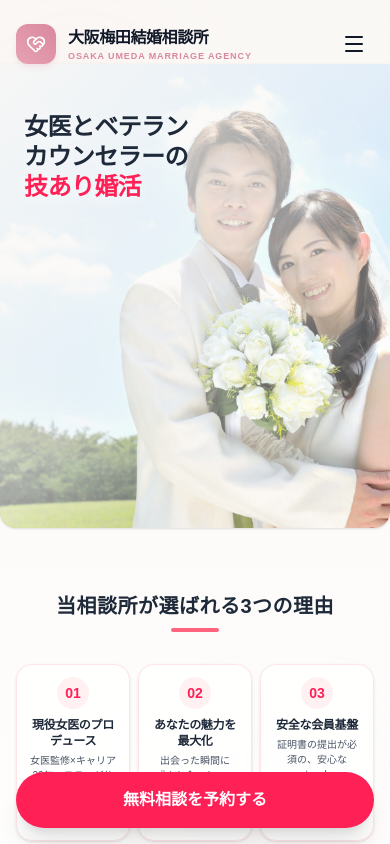
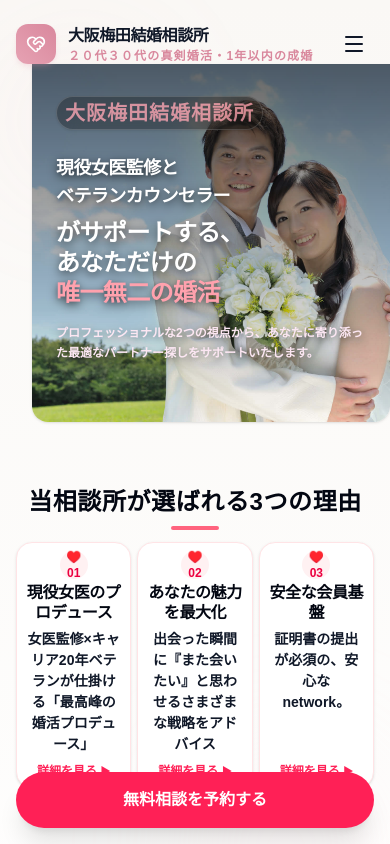
Before and after one commit to shougapan/Toa-Website, a Next.js app: page / in a window 390 px wide. Shown: the top 844 px of the page. Built offline with nearby package versions, Linux system fonts and the light colour scheme.

Commit message:
Revision for smartphones

```diff
--- a/app/page.tsx
+++ b/app/page.tsx
@@ -5,86 +5,117 @@ export default function Home() {
     <div className="space-y-16 pb-24 md:pb-12">
 
       {/* --- HERO SECTION --- */}
-      <section className="-mx-4 sm:-mx-6 lg:-mx-8 relative h-[55vh] min-h-[380px] md:h-[500px] overflow-hidden rounded-b-2xl md:rounded-2xl shadow-sm">
-        {/* 1. Your Light Blue Background Image */}
+      {/* Aspect-square on mobile keeps the space large enough to accommodate the bigger text comfortably */}
+<section className="mx-4 sm:-mx-6 lg:-mx-8 relative aspect-square max-h-[500px] w-full overflow-hidden rounded-b-2xl md:rounded-2xl shadow-sm">
+  {/* 1. Background Image */}
   <img
     src="/couple1.jpg"
     alt="Marriage Consultation Hero"
     className="absolute inset-0 h-full w-full object-cover object-center"
   />
 
-        {/* 2. Soft Luminous Cream Gradient Mask Fade */}
-        <div className="absolute inset-0 bg-gradient-to-br from-[#FAF8F5]/95 via-[#FAF8F5]/60 to-transparent pointer-events-none" />
+  {/* 2. Lightened Contrast Overlay */}
+  <div className="absolute inset-0 bg-gradient-to-b from-black/60 via-black/30 to-transparent mix-blend-multiply" />
 
-        {/* 3. Hero Minimalist Text Content */}
-        <div className="absolute inset-0 flex flex-col justify-start items-start p-6 sm:p-12 md:p-16 pt-12 sm:pt-16 md:pt-20 max-w-2xl text-left">
-          {/* Main Title - Deep Elegant Navy Blue */}
-<h1 className="text-2xl font-black leading-tight text-gray-800 md:text-4xl lg:text-5xl tracking-tight drop-shadow-[0_2px_8px_rgba(255,255,255,0.8)]">
-  女医とベテラン<br/>
-  カウンセラーの<br/>
-  <span className="text-rose-500">技あり婚活</span>
+  {/* 3. Hero Content */}
+  {/* CHANGED: Increased top padding (pt-14 sm:pt-20 md:pt-24) to nudge the entire block downward */}
+  <div className="absolute inset-0 flex flex-col justify-start items-start p-6 pt-8 sm:p-11 sm:pt-20 md:p-15 md:pt-24 max-w-xl text-left z-10">
+
+    {/* Top Badge/Kicker */}
+    <span className="inline-block text-xl md:text-sm font-bold tracking-wider text-rose-300 bg-black/40 border border-white/20 backdrop-blur-md px-2 py-0.5 rounded-full mb-6 shadow-sm opacity-75">
+      大阪梅田結婚相談所
+    </span>
+
+    {/* Main Title */}
+    <h1 className="text-2xl sm:text-3xl md:text-4xl font-black leading-tight text-white tracking-tight drop-shadow-[0_3px_5px_rgba(0,0,0,0.6)]">
+      <span className="block text-lg sm:text-xl md:text-2xl font-bold text-white mb-2 drop-shadow-sm">
+        現役女医監修と<br/>ベテランカウンセラー
+      </span>
+      がサポートする、<br className="hidden sm:inline" /><br/>
+      あなただけの <span className="text-rose-300 drop-shadow-sm font-extrabold"><br/>唯一無二の婚活</span>
     </h1>
 
-          {/* Subtitle - Warm Muted Rose */}
-          <p className="mt-4 text-sm font-bold text-fuchsia-400 md:text-base lg:text-lg max-w-sm leading-relaxed">
-            {/* Enter subtitle text here if needed */}
+    {/* Subtitle / Description */}
+    <p className="mt-4 text-xs sm:text-sm md:text-base text-pink-100 max-w-md leading-relaxed font-semibold drop-shadow-[0_2px_4px_rgba(0,0,0,0.5)]">
+      プロフェッショナルな2つの視点から、あなたに寄り添った最適なパートナー探しをサポートいたします。
     </p>
   </div>
 </section>
-
-
       {/* --- STRENGTHS SECTION --- */}
-      <section className="space-y-8">
+{/* --- STRENGTHS SECTION --- */}
+<section className="space-y-3">
   <div className="text-center">
-          <h2 className="text-xl font-bold tracking-wide text-gray-800 md:text-2xl">
+    <h2 className="text-2xl font-black tracking-wide text-gray-950 md:text-3xl">
       当相談所が選ばれる3つの理由
     </h2>
     <div className="mx-auto mt-2 h-1 w-12 rounded bg-rose-400" />
   </div>
 
   {/* Strict side-by-side grid across all screen sizes */}
-        <div className="grid grid-cols-3 gap-2 sm:gap-4 md:gap-6">
+  <div className="grid grid-cols-3 gap-1.5 sm:gap-4 md:gap-6">
+
     {/* Card 1 */}
-          <div className="flex flex-col items-center rounded-2xl border border-rose-100 bg-white/80 p-3 sm:p-4 md:p-6 text-center shadow-sm backdrop-blur-sm transition-transform duration-300 hover:-translate-y-1">
-            <div className="mb-2 md:mb-4 flex h-8 w-8 sm:h-10 sm:w-10 md:h-12 md:w-12 items-center justify-center rounded-full bg-rose-50 text-sm sm:text-base md:text-xl font-bold text-rose-500">
-              01
+    <div className="flex flex-col items-center rounded-2xl border border-rose-100 bg-white p-2 sm:p-4 md:p-5 text-center shadow-sm transition-transform duration-300 hover:-translate-y-1">
+      <div className="mb-1 sm:mb-2 flex h-7 w-7 sm:h-9 sm:w-9 md:h-11 md:w-11 items-center justify-center rounded-full bg-rose-50 text-xs sm:text-base md:text-lg font-extrabold text-rose-600">
+        ♥️ 01
       </div>
-            <h3 className="text-xs font-bold text-gray-800 sm:text-sm md:text-lg tracking-tight">
+      {/* BUMPED: Title size increased to text-base / md:text-2xl */}
+      <h3 className="text-base font-black text-gray-950 md:text-2xl tracking-tight leading-tight">
         現役女医のプロデュース
       </h3>
-            <p className="mt-1 sm:mt-2 text-[10px] sm:text-xs md:text-sm leading-normal sm:leading-relaxed text-gray-600">
+      {/* BUMPED: Body text size increased to text-sm / md:text-lg */}
+      <p className="mt-1.5 text-sm md:text-lg font-bold leading-normal sm:leading-snug text-gray-900">
         女医監修×キャリア20年ベテランが仕掛ける「最高峰の婚活プロデュース」
       </p>
+
+      {/* BUMPED: Link text size increased to text-xs / md:text-base */}
+      <a href="#strength1" className="mt-auto pt-2 text-xs md:text-base font-black text-rose-500 hover:text-rose-600 hover:underline transition-colors duration-200">
+        詳細を見る <span className="inline-block text-[10px] md:text-sm">▶</span>
+      </a>
     </div>
 
     {/* Card 2 */}
-          <div className="flex flex-col items-center rounded-2xl border border-rose-100 bg-white/80 p-3 sm:p-4 md:p-6 text-center shadow-sm backdrop-blur-sm transition-transform duration-300 hover:-translate-y-1">
-            <div className="mb-2 md:mb-4 flex h-8 w-8 sm:h-10 sm:w-10 md:h-12 md:w-12 items-center justify-center rounded-full bg-rose-50 text-sm sm:text-base md:text-xl font-bold text-rose-500">
-              02
+    <div className="flex flex-col items-center rounded-2xl border border-rose-100 bg-white p-2 sm:p-4 md:p-5 text-center shadow-sm transition-transform duration-300 hover:-translate-y-1">
+      <div className="mb-1 sm:mb-2 flex h-7 w-7 sm:h-9 sm:w-9 md:h-11 md:w-11 items-center justify-center rounded-full bg-rose-50 text-xs sm:text-base md:text-lg font-extrabold text-rose-600">
+        ♥️ 02
       </div>
-            <h3 className="text-xs font-bold text-gray-800 sm:text-sm md:text-lg tracking-tight">
+      {/* BUMPED: Title size increased to text-base / md:text-2xl */}
+      <h3 className="text-base font-black text-gray-950 md:text-2xl tracking-tight leading-tight">
         あなたの魅力を最大化
       </h3>
-            <p className="mt-1 sm:mt-2 text-[10px] sm:text-xs md:text-sm leading-normal sm:leading-relaxed text-gray-600">
+      {/* BUMPED: Body text size increased to text-sm / md:text-lg */}
+      <p className="mt-1.5 text-sm md:text-lg font-bold leading-normal sm:leading-snug text-gray-900">
         出会った瞬間に『また会いたい』と思わせるさまざまな戦略をアドバイス
       </p>
+
+      {/* BUMPED: Link text size increased to text-xs / md:text-base */}
+      <a href="#strength2" className="mt-auto pt-2 text-xs md:text-base font-black text-rose-500 hover:text-rose-600 hover:underline transition-colors duration-200">
+        詳細を見る <span className="inline-block text-[10px] md:text-sm">▶</span>
+      </a>
     </div>
 
     {/* Card 3 */}
-          <div className="flex flex-col items-center rounded-2xl border border-rose-100 bg-white/80 p-3 sm:p-4 md:p-6 text-center shadow-sm backdrop-blur-sm transition-transform duration-300 hover:-translate-y-1">
-            <div className="mb-2 md:mb-4 flex h-8 w-8 sm:h-10 sm:w-10 md:h-12 md:w-12 items-center justify-center rounded-full bg-rose-50 text-sm sm:text-base md:text-xl font-bold text-rose-500">
-              03
+    <div className="flex flex-col items-center rounded-2xl border border-rose-100 bg-white p-2 sm:p-4 md:p-5 text-center shadow-sm transition-transform duration-300 hover:-translate-y-1">
+      <div className="mb-1 sm:mb-2 flex h-7 w-7 sm:h-9 sm:w-9 md:h-11 md:w-11 items-center justify-center rounded-full bg-rose-50 text-xs sm:text-base md:text-lg font-extrabold text-rose-600">
+        ♥️ 03
       </div>
-            <h3 className="text-xs font-bold text-gray-800 sm:text-sm md:text-lg tracking-tight">
+      {/* BUMPED: Title size increased to text-base / md:text-2xl */}
+      <h3 className="text-base font-black text-gray-950 md:text-2xl tracking-tight leading-tight">
         安全な会員基盤
       </h3>
-            <p className="mt-1 sm:mt-2 text-[10px] sm:text-xs md:text-sm leading-normal sm:leading-relaxed text-gray-600">
+      {/* BUMPED: Body text size increased to text-sm / md:text-lg */}
+      <p className="mt-1.5 text-sm md:text-lg font-bold leading-normal sm:leading-snug text-gray-900">
         証明書の提出が必須の、安心な network。
       </p>
+
+      {/* BUMPED: Link text size increased to text-xs / md:text-base */}
+      <a href="#strength3" className="mt-auto pt-2 text-xs md:text-base font-black text-rose-500 hover:text-rose-600 hover:underline transition-colors duration-200">
+        詳細を見る <span className="inline-block text-[10px] md:text-sm">▶</span>
+      </a>
     </div>
+
   </div>
 </section>
-
 
       {/* --- DOCTOR'S SUPPORT SECTION --- */}
       <section className="mx-auto max-w-4xl rounded-2xl border border-rose-100 bg-gradient-to-b from-white to-[#FAF8F5]/40 p-6 sm:p-10 md:p-14 shadow-sm">
@@ -98,7 +129,6 @@ export default function Home() {
           </h2>
         </div>
 
-        {/* Increased base text sizing from text-sm/base to text-base/lg/xl */}
         <div className="space-y-6 text-base sm:text-lg md:text-xl text-gray-700 leading-relaxed font-normal tracking-wide">
           <p>
             病院の診察室で、ドクターがパソコンの画面ばかりを見て、あなたの顔をまともに見なければ寂しくて冷たい気持ちになりますよね。<br />
@@ -120,7 +150,7 @@ export default function Home() {
           </p>
 
           <p>
-            合理的な認識や、経験に基づく適切な判断があるのは当然ですが、さらなる人として温かみを加えて、ご満足いただけるサポートを提供させていただけるよう尽力いたします。
+            合理的な認識や、経験に基づく適切な判断があるのは当然いますが、さらなる人として温かみを加えて、ご満足いただけるサポートを提供させていただけるよう尽力いたします。
           </p>
 
           <p className="pt-4 font-bold text-gray-950 md:text-2xl leading-snug">
--- a/components/Navbar.tsx
+++ b/components/Navbar.tsx
@@ -44,8 +44,8 @@ export default function PremiumNavbar() {
                 <span className="text-base font-black text-gray-900 tracking-tight leading-tight">
                   大阪梅田結婚相談所
                 </span>
-                <span className="text-[9px] font-black text-[#D9889D] tracking-widest leading-none mt-1 uppercase">
-                  Osaka Umeda Marriage Agency
+                <span className="text-[12px] font-black text-[#D9889D] tracking-widest leading-none mt-1 uppercase">
+                 ２０代３０代の真剣婚活・1年以内の成婚
                 </span>
               </div>
             </Link>
```
Lines whose indentation alone changed are shown as unchanged.
